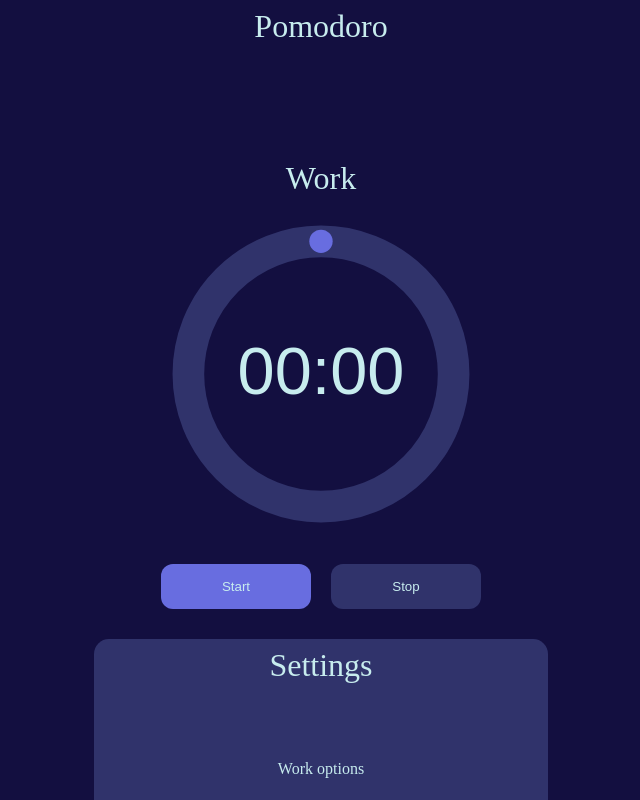
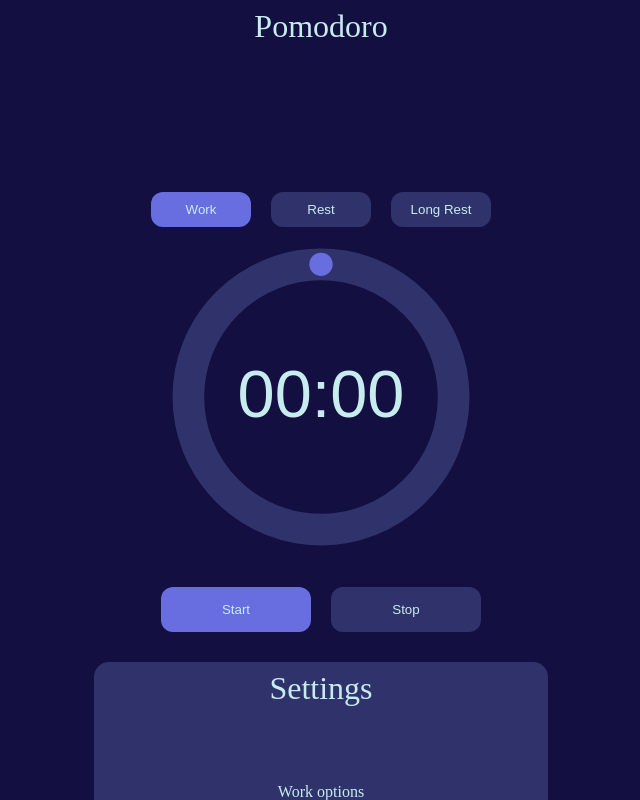
Before and after one commit to ToguDV/Togudoro, a React (Vite) app: page / in a window 1280 px wide. Shown: the top 800 px of the page, without its empty margins (319-959 px from the left). Built offline with nearby package versions, Linux system fonts and the light colour scheme.

Commit message:
add Pomodoro reason change by buttons

```diff
--- a/src/components/Pomodoro/PomodoroView.jsx
+++ b/src/components/Pomodoro/PomodoroView.jsx
@@ -7,7 +7,30 @@ import PomodoroSettings from './settings/PomodoroSettings';
 const PomodoroView = () => {
 
 
-    const { startText, onStartPomodoro, onStopPomodoro, circle, progressTime, pomReason} = usePomodoroController();
+    const { startText, onStartPomodoro, onStopPomodoro, circle, progressTime, pomReason, onBtnWork, onBtnRest, onBtnLongRest} = usePomodoroController();
+    const [workClass, setWorkClass] = useState("");
+    const [restClass, setRestClass] = useState("");
+    const [longRestClass, setLongRestClass] = useState("");
+
+    useEffect(() => {
+        setWorkClass("");
+        setRestClass("");
+        setLongRestClass("");
+
+      if(pomReason === "Work") {
+        setWorkClass("activated");
+      }
+
+      else if(pomReason === "Rest") {
+        setRestClass("activated");
+      }
+
+      else if(pomReason === "Long Rest") {
+        setLongRestClass("activated");
+      }
+
+    }, [pomReason]);
+
 
     function onSaveSettings() {
         console.log("guardo");
@@ -20,7 +43,11 @@ const PomodoroView = () => {
             </div>
 
             <div className="single-chart">
-            <h1 className='Reason'>{pomReason}</h1>
+            <div className="toggle-container">
+            <button className={"btn-reason " + workClass} id="work" onClick={onBtnWork}>Work</button>
+            <button className={"btn-reason " + restClass} id="rest" onClick={onBtnRest}>Rest</button>
+            <button className={"btn-reason " + longRestClass} id="longRest" onClick={onBtnLongRest}>Long Rest</button>
+            </div>
                 <svg viewBox="0 0 36 36" className="circular-chart orange">
                     <path className="circle-bg"
                         d="M18 2.0845
--- a/src/components/Pomodoro/settings/PomodoroSettings.jsx
+++ b/src/components/Pomodoro/settings/PomodoroSettings.jsx
@@ -6,6 +6,9 @@ import './styles.css'
 import GlobalStyles from '@mui/material/GlobalStyles';
 import { createTheme, ThemeProvider } from '@mui/material/styles';
 import { lime, purple } from '@mui/material/colors';
+import { Alert, Snackbar } from '@mui/material';
+import IconButton from '@mui/material/IconButton';
+import CloseIcon from '@mui/icons-material/Close';
 
 
 const theme = createTheme({
@@ -30,6 +33,35 @@ const PomodoroSettings = ({ onSave }) => {
   const [minRest, setMinRest] = useState(1);
   const [maxRest, setMaxRest] = useState(1);
 
+
+  const [open, setOpen] = React.useState(false);
+
+  const handleClick = () => {
+    setOpen(true);
+  };
+
+  const handleClose = (event, reason) => {
+    if (reason === 'clickaway') {
+      return;
+    }
+
+    setOpen(false);
+  };
+
+  const action = (
+    <React.Fragment>
+      <IconButton
+        size="small"
+        aria-label="close"
+        color="inherit"
+        onClick={handleClose}
+      >
+        <CloseIcon fontSize="small" />
+      </IconButton>
+    </React.Fragment>
+  );
+
+
   useEffect(() => {
     let auxMinWork = localStorage.getItem('minWork');
     let auxMaxWork = localStorage.getItem('maxWork');
@@ -45,10 +77,16 @@ const PomodoroSettings = ({ onSave }) => {
     setMinRest(auxMinRest);
     setMaxRest(auxMaxRest);
 
+    localStorage.setItem('minWork', auxMinWork);
+    localStorage.setItem('maxWork', auxMaxWork);
+    localStorage.setItem('minRest', auxMinRest);
+    localStorage.setItem('maxRest', auxMaxRest);
+
   }, []);
 
 
   function xd() {
+    handleClick();
     localStorage.setItem('minWork', minWork);
     localStorage.setItem('maxWork', maxWork);
     localStorage.setItem('minRest', minRest);
@@ -59,6 +97,8 @@ const PomodoroSettings = ({ onSave }) => {
   return (
     <>
       <ThemeProvider theme={theme}>
+        <Snackbar open={open} autoHideDuration={5000} onClose={handleClose} action={action} message="Settings saved">
+        </Snackbar>
         <div className='settings-background'>
           <h1>Settings</h1>
           <div className='input-group'>
@@ -72,7 +112,7 @@ const PomodoroSettings = ({ onSave }) => {
             <TextField className='input' value={maxRest} onChange={event => { setMaxRest(event.target.value) }} id="outlined-basic" label="Max time" variant="filled" type='number' title='The max time that the Togudoro can be adjusted' helperText="Time in seconds. Default: 1800" />
           </div>
           <div className='btnSave'>
-            <Button onClick={xd} variant="outlined">Save</Button>
+            <Button type='submit' onClick={xd} variant="outlined">Save</Button>
           </div>
 
         </div>
--- a/src/components/Pomodoro/usePomodoroController.jsx
+++ b/src/components/Pomodoro/usePomodoroController.jsx
@@ -10,8 +10,10 @@ const usePomodoroController = () => {
   const [startButtonText, setStartButtonText] = useState("Start");
   const [finish, setFinish] = useState(true);
   const [toggleStart, setToggleStart] = useState(true);
-  const [pomodoroTime, setPomodoroTime] = useState(900);
+
+  const [pomodoroTime, setPomodoroTime] = useState(localStorage.getItem("minWork"));
   const [pomReason, setPomReason] = useState("Work");
+
   const currentTime = useRef(0);
   const webWorker = useRef(null);
   const [audio, setaudio] = useState(new Audio(alertsound));
@@ -105,11 +107,11 @@ const usePomodoroController = () => {
 
     webWorker.current = new WebWorker(worker);
     let auxCurrentTime = currentTime.current;
-    webWorker.current.postMessage({auxCurrentTime:auxCurrentTime, pomodoroTimeAux:pomodoroTime});
+    webWorker.current.postMessage({ auxCurrentTime: auxCurrentTime, pomodoroTimeAux: pomodoroTime });
 
     webWorker.current.addEventListener('message', (e) => {
       if (!e) return;
-      if(e.data === "stop") {
+      if (e.data === "stop") {
         audio.play();
         onFinish();
       }
@@ -139,6 +141,20 @@ const usePomodoroController = () => {
     setCircle(value);
   }
 
+  function onBtnWork() {
+    setPomReason("Work");
+  }
+
+  function onBtnRest() {
+    setPomReason("Rest");
+  }
+
+  function onBtnLongRest() {
+    setPomReason("Long Rest");
+  }
+
+
+
 
   return {
     startText: startButtonText,
@@ -147,7 +163,10 @@ const usePomodoroController = () => {
     onResetTime: onResetTime,
     circle: circle,
     progressTime: progressTime,
-    pomReason: pomReason
+    pomReason: pomReason,
+    onBtnWork:onBtnWork,
+    onBtnRest:onBtnRest,
+    onBtnLongRest:onBtnLongRest
 
   };
 };
--- a/src/index.css
+++ b/src/index.css
@@ -264,17 +264,32 @@ button:hover {
 }
 
 .btn-start:hover,
-.btn-stop:hover {
+.btn-stop:hover,
+.btn-reason:hover {
   background-color: #4834d4;
 }
 
-.btn-start {
+.btn-start, .btn-reason.activated {
   background-color: var(--featured);
 }
 
-.btn-stop {
+.btn-stop, .btn-reason {
   background-color: var(--bg-secondary);
 }
+
+.btn-reason {
+  padding: 10px;
+  margin: 10px;
+  border-radius: 12px;
+  border-style: none;
+  width: 100px;
+  color: var(--text);
+  margin-top: 30px;
+  transition: 0.3s;
+}
+
+
+
 
 
 .toggle-container {
```
Also changed, not shown: src/components/Pomodoro/useTimeCalculator.jsx (added, +17 -0 lines), 1 other file (tests, documents, lock files or other folders).
